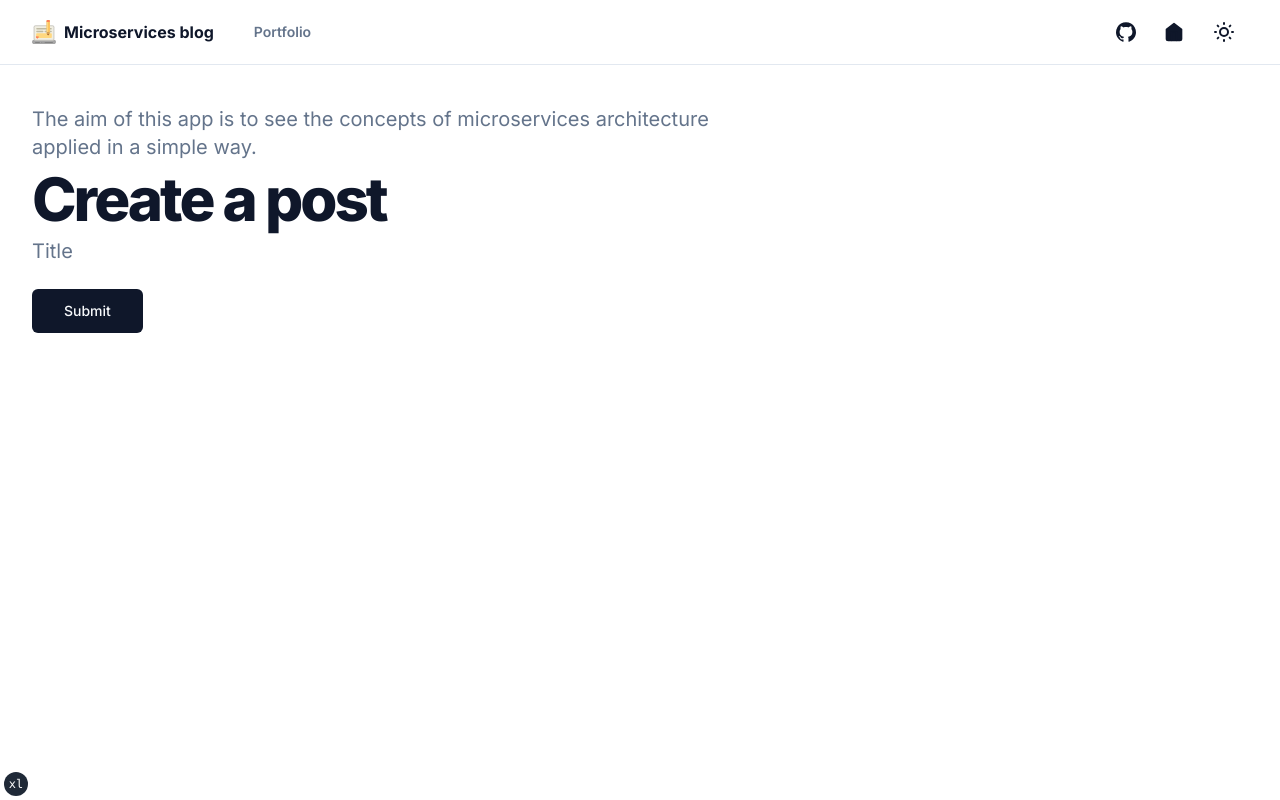
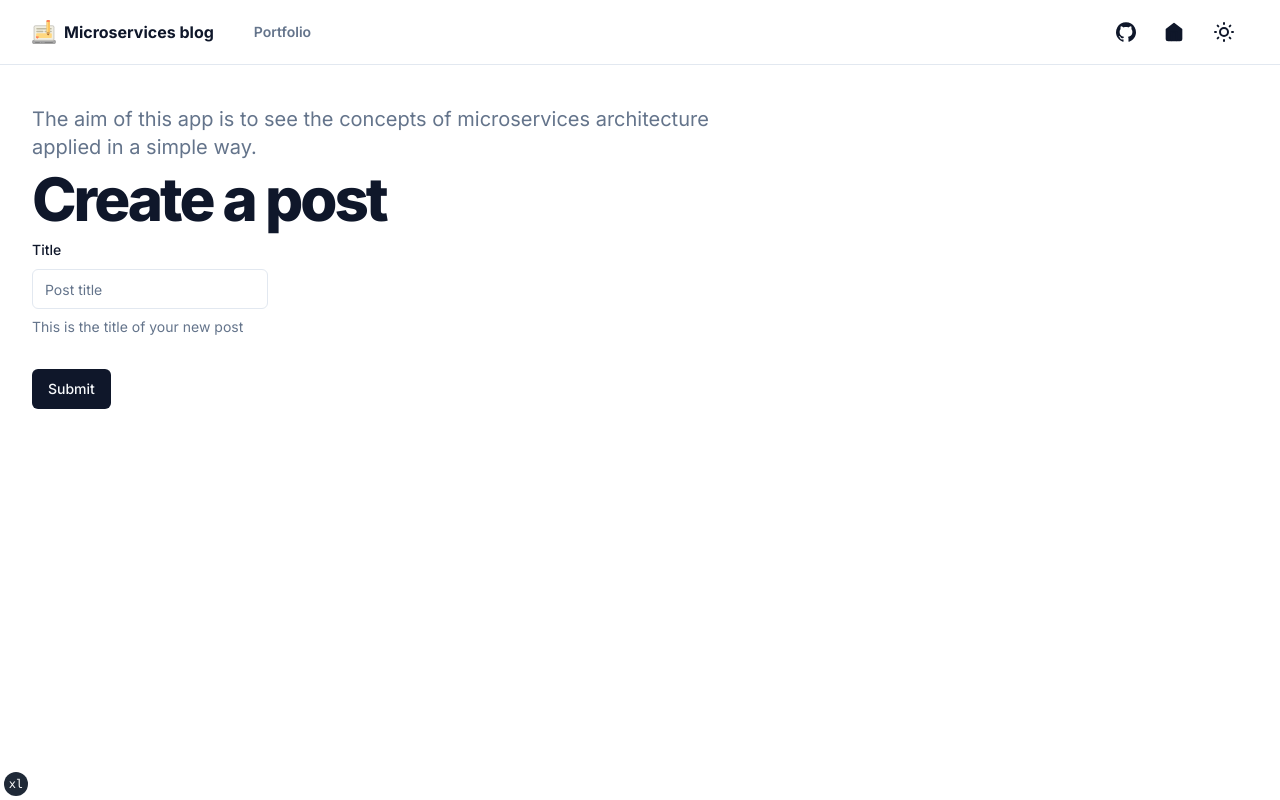
Before and after one commit to jorgeyza/mini-microservices-blog, a Next.js app in the folder apps/client/: page / in a window 1280 px wide. Built offline with nearby package versions, Linux system fonts and the light colour scheme.

Commit message:
Add post creation form

```diff
--- a/apps/client/app/page.tsx
+++ b/apps/client/app/page.tsx
@@ -1,6 +1,4 @@
-import Link from "next/link"
-
-import { buttonVariants } from "~/components/ui/button"
+import { PostCreate } from "~/components/post-create"
 
 export default function IndexPage() {
   return (
@@ -13,21 +11,7 @@
         <h1 className="text-3xl font-extrabold leading-tight tracking-tighter sm:text-3xl md:text-5xl lg:text-6xl">
           Create a post <br className="hidden sm:inline" />
         </h1>
-        <form>
-          <p className="text-muted-foreground max-w-[700px] text-lg sm:text-xl">
-            Title
-          </p>
-        </form>
-      </div>
-      <div className="flex gap-4">
-        <Link
-          href={"#"}
-          target="_blank"
-          rel="noreferrer"
-          className={buttonVariants({ size: "lg" })}
-        >
-          Submit
-        </Link>
+        <PostCreate />
       </div>
     </section>
   )
--- /dev/null
+++ b/apps/client/components/post-create.tsx
@@ -0,0 +1,72 @@
+"use client"
+
+import { zodResolver } from "@hookform/resolvers/zod"
+import { useForm } from "react-hook-form"
+import * as z from "zod"
+
+import { Button } from "~/components/ui/button"
+import {
+  Form,
+  FormControl,
+  FormDescription,
+  FormField,
+  FormItem,
+  FormLabel,
+  FormMessage,
+} from "~/components/ui/form"
+import { Input } from "~/components/ui/input"
+
+const formSchema = z.object({
+  title: z.string().min(2, {
+    message: "Post title must be at least 2 characters.",
+  }),
+})
+
+export function PostCreate() {
+  const form = useForm<z.infer<typeof formSchema>>({
+    resolver: zodResolver(formSchema),
+    defaultValues: {
+      title: "",
+    },
+  })
+
+  async function onSubmit(values: z.infer<typeof formSchema>) {
+    const response = await fetch("http://localhost:4000/api/posts", {
+      method: "POST",
+      headers: {
+        "Content-Type": "application/json",
+      },
+      body: JSON.stringify(values),
+    })
+    console.log(
+      "🚀 ~ file: post-create.tsx:41 ~ onSubmit ~ response:",
+      response
+    )
+    const result = response.json()
+    console.log("🚀 ~ file: post-create.tsx:42 ~ onSubmit ~ result:", result)
+  }
+
+  return (
+    <Form {...form}>
+      <form onSubmit={form.handleSubmit(onSubmit)} className="space-y-8">
+        <FormField
+          control={form.control}
+          name="title"
+          render={({ field }) => (
+            <FormItem>
+              <FormLabel>Title</FormLabel>
+              <FormControl>
+                <Input placeholder="Post title" {...field} />
+              </FormControl>
+              <FormDescription>
+                This is the title of your new post
+              </FormDescription>
+              <FormMessage />
+            </FormItem>
+          )}
+        />
+        <Button type="submit">Submit</Button>
+      </form>
+    </Form>
+  )
+}
--- a/apps/client/package.json
+++ b/apps/client/package.json
@@ -14,7 +14,9 @@
     "format:check": "prettier --check \"**/*.{ts,tsx,mdx}\" --cache"
   },
   "dependencies": {
+    "@hookform/resolvers": "^3.1.0",
     "@radix-ui/react-label": "^2.0.2",
+    "@radix-ui/react-slot": "^1.0.2",
     "class-variance-authority": "^0.6.0",
     "clsx": "^1.2.1",
     "cmdk": "^0.2.0",
@@ -24,9 +26,11 @@
     "react": "^18.2.0",
     "react-day-picker": "^8.7.1",
     "react-dom": "^18.2.0",
+    "react-hook-form": "^7.43.9",
     "sharp": "^0.32.1",
     "tailwind-merge": "^1.12.0",
-    "tailwindcss-animate": "^1.0.5"
+    "tailwindcss-animate": "^1.0.5",
+    "zod": "^3.21.4"
   },
   "devDependencies": {
     "@ianvs/prettier-plugin-sort-imports": "^3.7.2",
```
Also changed, not shown: 1 other file (tests, documents, lock files or other folders).
